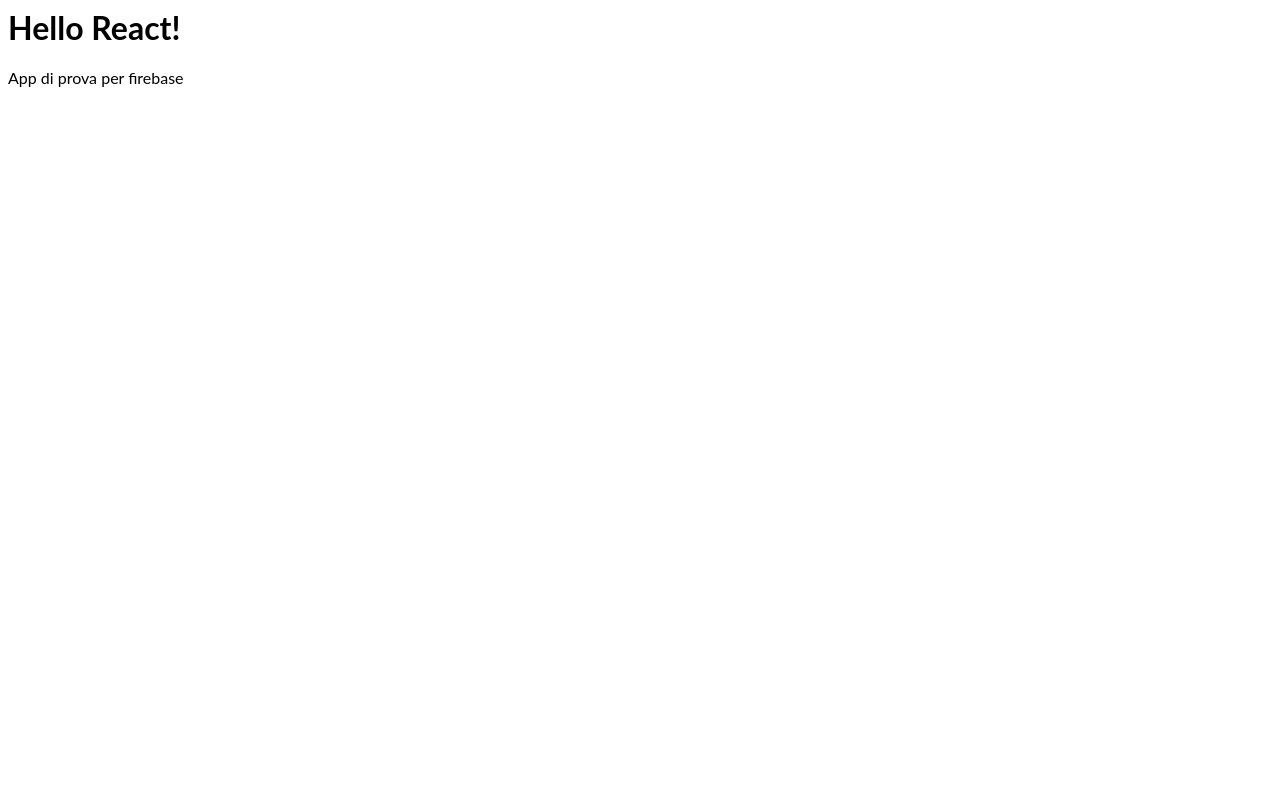
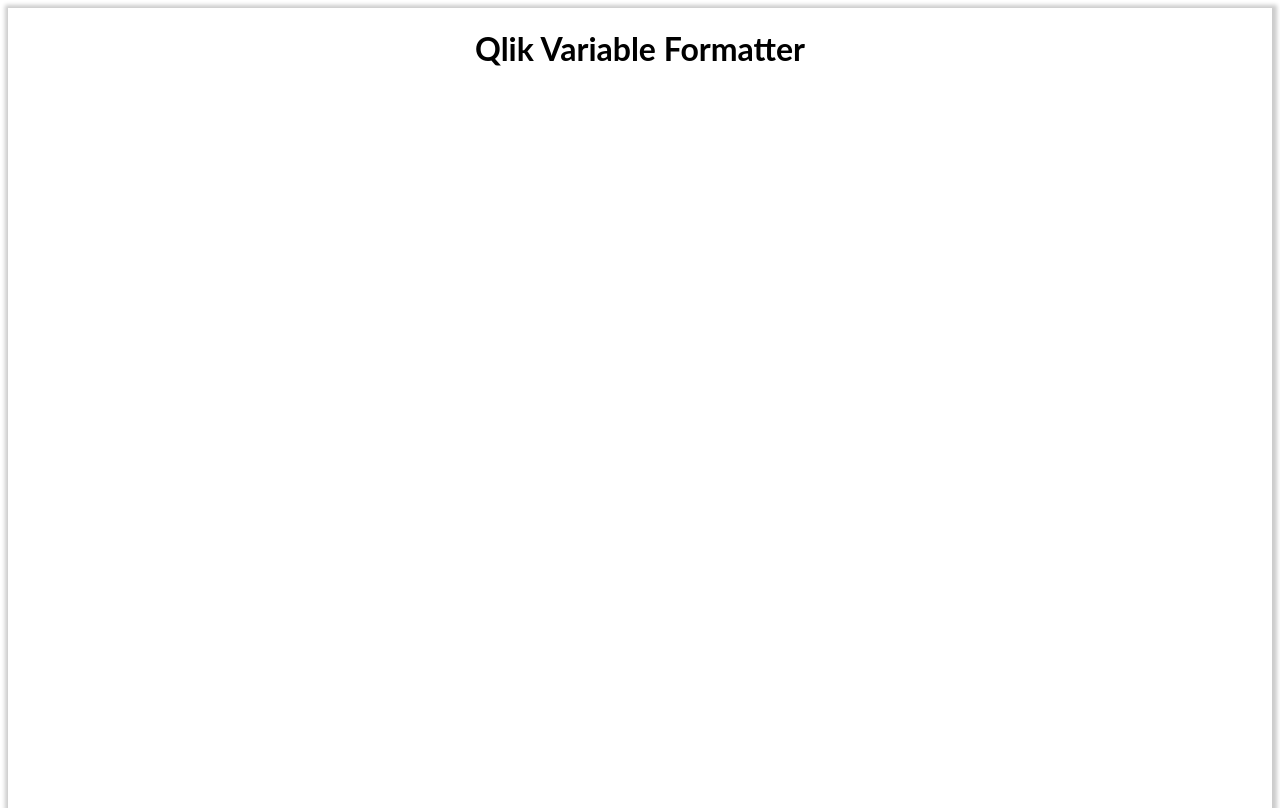
Before and after one commit to braver90/QlikFormatter, a React app: page / in a window 1280 px wide. Built offline with nearby package versions, Linux system fonts and the light colour scheme.

Commit message:
2 files modified, 2 added

```diff
--- /dev/null
+++ b/container/App.css
@@ -0,0 +1,13 @@
+.container
+{
+  height: 100%;
+  min-height: 500px;
+  display:flex;
+  box-shadow:1px 1px 4px 4px #ccc;
+  flex-direction: column;
+
+}
+h1
+{
+  text-align: center
+}
--- /dev/null
+++ b/container/App.js
@@ -0,0 +1,13 @@
+import React from 'react'
+import './App.css'
+
+
+const App = props =>{
+  return(
+    <div className={"container"}>
+    <h1>Qlik Variable Formatter</h1>
+    </div>
+  )
+}
+
+export default App;
--- a/index.js
+++ b/index.js
@@ -1,26 +1,6 @@
 import React, { Component } from 'react';
 import { render } from 'react-dom';
-import Hello from './Hello';
+import App from './container/App';
 import './style.css';
 
-class App extends Component {
-  constructor() {
-    super();
-    this.state = {
-      name: 'React'
-    };
-  }
-
-  render() {
-    return (
-      <div>
-        <Hello name={this.state.name} />
-        <p>
-          App di prova per firebase
-        </p>
-      </div>
-    );
-  }
-}
-
 render(<App />, document.getElementById('root'));
--- a/style.css
+++ b/style.css
@@ -1,3 +1,8 @@
 h1, p {
   font-family: Lato;
 }
+
+body,html,#root
+{
+  height:100%
+}
```
